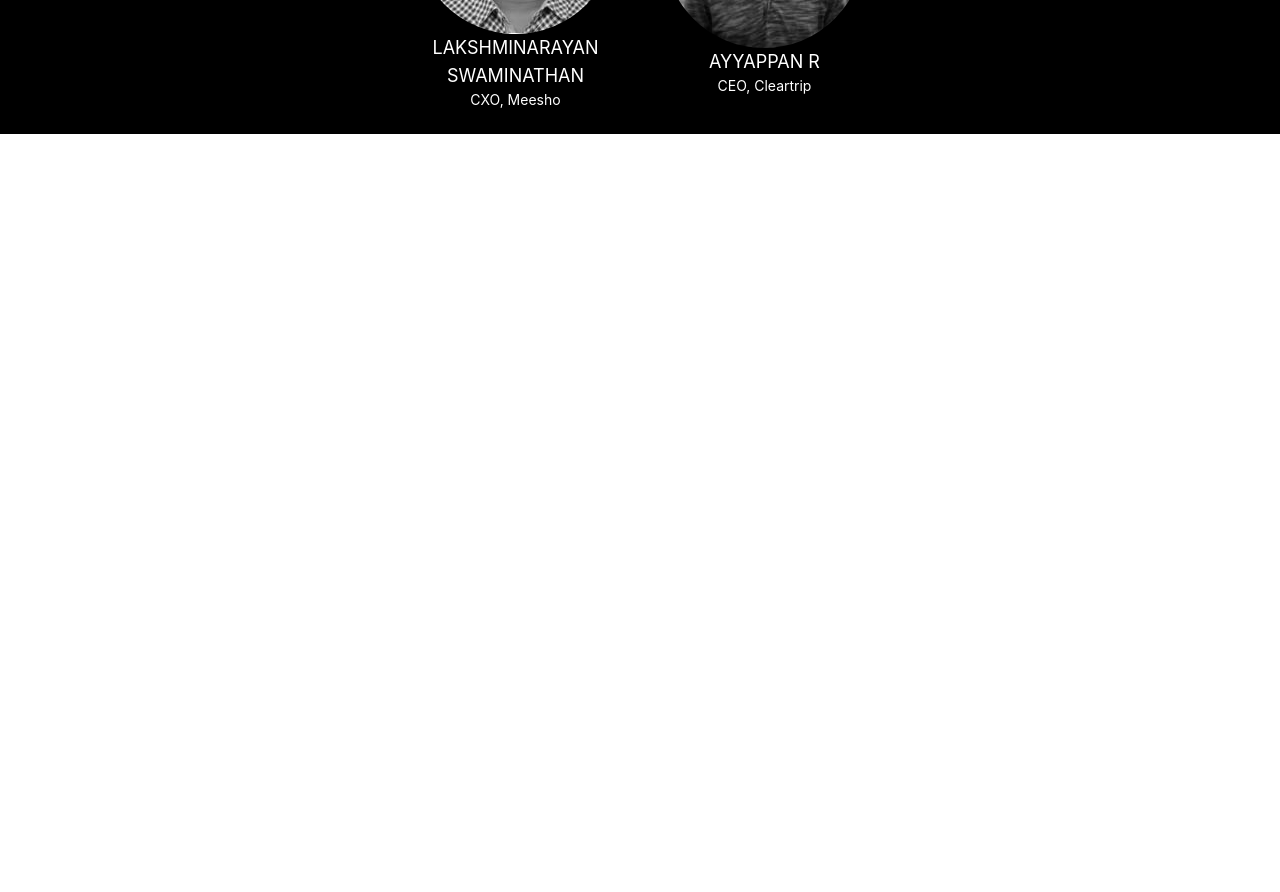
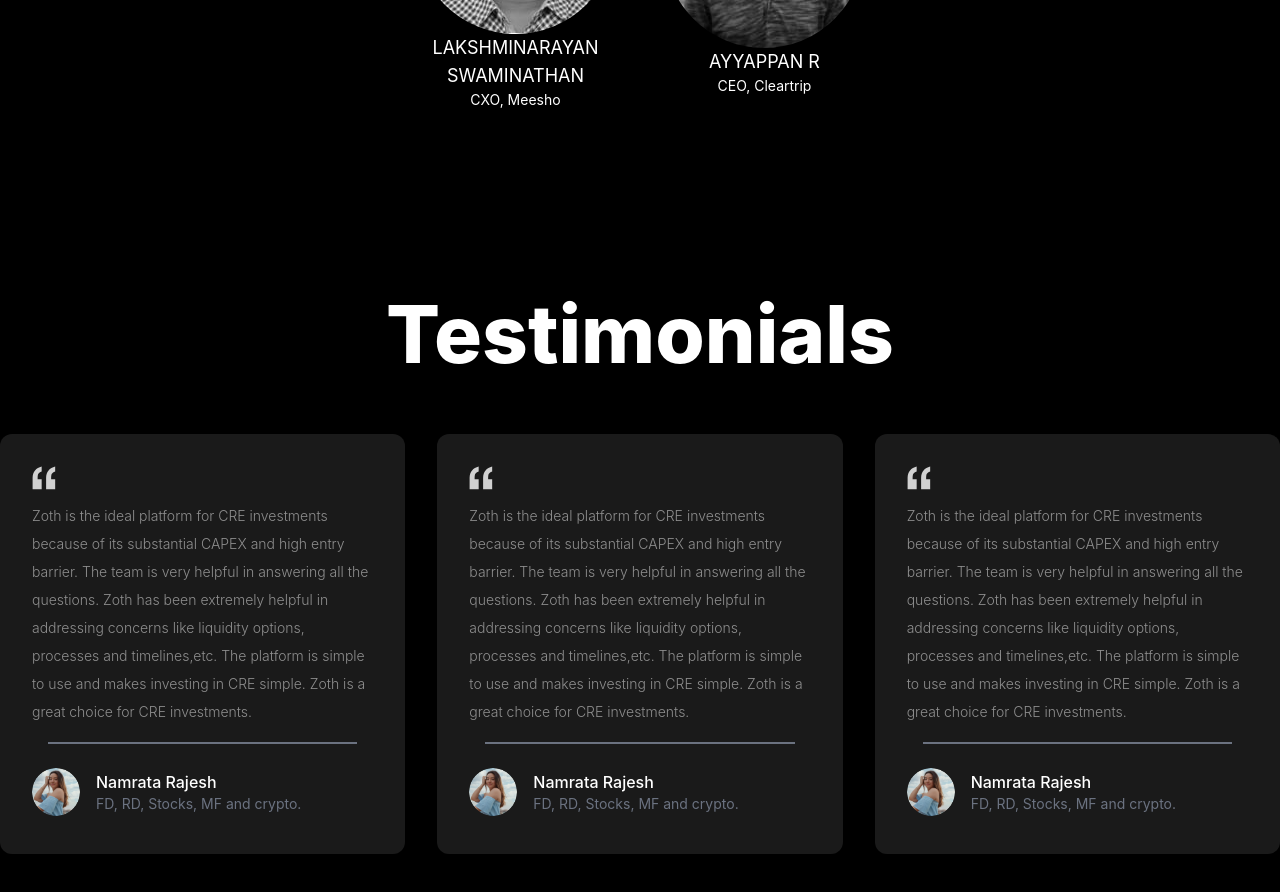
Before and after one commit to 0xZothio/landing_page_v1, a React (Create React App) app: page / in a window 1280 px wide. Shown: the part 2600-3492 px from the top of the page. Before the commit the page ends 2734 px from the top, so only its background shows below. Built offline with nearby package versions, Linux system fonts and the light colour scheme.

Commit message:
testimonials

```diff
--- a/src/components/Backers.js
+++ b/src/components/Backers.js
@@ -26,6 +26,7 @@ function Backers() {
             </div>
           ))}
         </div>
+
       </div>
     </>
   );
--- /dev/null
+++ b/src/components/Testimonials.js
@@ -0,0 +1,109 @@
+import React from "react";
+
+function Testimonials() {
+  return (
+    <div className="bg-black text-white w-full flex flex-col items-center justify-center h-full">
+      <div className="mt-[100px] py-10">
+        <h1 className="text-[80px] text-center font-extrabold">Testimonials</h1>
+
+        <div className="flex  max-w-7xl mx-auto gap-8 group my-10">
+          <div className="bg-white/10 group-hover:blur-sm hover:!blur-none group-hover:scale-[0.85] hover:!scale-100 duration-500 cursor-pointer p-8 rounded-xl ">
+            <img src="/quote.svg" alt="" />
+
+            <p className="text-sm leading-7 my-3 font-light opacity-50">
+              Zoth is the ideal platform for CRE investments because of its
+              substantial CAPEX and high entry barrier. The team is very helpful
+              in answering all the questions. Zoth has been extremely helpful in
+              addressing concerns like liquidity options, processes and
+              timelines,etc. The platform is simple to use and makes investing
+              in CRE simple. Zoth is a great choice for CRE investments.
+            </p>
+
+            <div className="border-t-2 border-gray-500 m-4"></div>
+
+            <div class="inline-flex items-center mt-2">
+              <img
+                alt="testimonial"
+                src="/testimonial.png"
+                class="w-12 h-12 rounded-full flex-shrink-0 object-cover object-center"
+              />
+              <span class="flex-grow flex flex-col pl-4">
+                <span class="title-font font-medium text-white">
+                  Namrata Rajesh
+                </span>
+                <span class="text-gray-500 text-sm">
+                  FD, RD, Stocks, MF and crypto.
+                </span>
+              </span>
+            </div>
+          </div>
+
+          <div className="bg-white/10 group-hover:blur-sm hover:!blur-none group-hover:scale-[0.85] hover:!scale-100 duration-500 cursor-pointer p-8 rounded-xl ">
+            <img src="/quote.svg" alt="" />
+
+            <p className="text-sm leading-7 my-3 font-light opacity-50">
+              Zoth is the ideal platform for CRE investments because of its
+              substantial CAPEX and high entry barrier. The team is very helpful
+              in answering all the questions. Zoth has been extremely helpful in
+              addressing concerns like liquidity options, processes and
+              timelines,etc. The platform is simple to use and makes investing
+              in CRE simple. Zoth is a great choice for CRE investments.
+            </p>
+
+            <div className="border-t-2 border-gray-500 m-4"></div>
+
+            <div class="inline-flex items-center mt-2">
+              <img
+                alt="testimonial"
+                src="/testimonial.png"
+                class="w-12 h-12 rounded-full flex-shrink-0 object-cover object-center"
+              />
+              <span class="flex-grow flex flex-col pl-4">
+                <span class="title-font font-medium text-white">
+                  Namrata Rajesh
+                </span>
+                <span class="text-gray-500 text-sm">
+                  FD, RD, Stocks, MF and crypto.
+                </span>
+              </span>
+            </div>
+
+          </div>
+
+          <div className="bg-white/10 group-hover:blur-sm hover:!blur-none group-hover:scale-[0.85] hover:!scale-100 duration-500 cursor-pointer p-8 rounded-xl ">
+            <img src="/quote.svg" alt="" />
+
+            <p className="text-sm leading-7 my-3 font-light opacity-50">
+              Zoth is the ideal platform for CRE investments because of its
+              substantial CAPEX and high entry barrier. The team is very helpful
+              in answering all the questions. Zoth has been extremely helpful in
+              addressing concerns like liquidity options, processes and
+              timelines,etc. The platform is simple to use and makes investing
+              in CRE simple. Zoth is a great choice for CRE investments.
+            </p>
+
+            <div className="border-t-2 border-gray-500 m-4"></div>
+
+            <div class="inline-flex items-center mt-2">
+              <img
+                alt="testimonial"
+                src="/testimonial.png"
+                class="w-12 h-12 rounded-full flex-shrink-0 object-cover object-center"
+              />
+              <span class="flex-grow flex flex-col pl-4">
+                <span class="title-font font-medium text-white">
+                  Namrata Rajesh
+                </span>
+                <span class="text-gray-500 text-sm">
+                  FD, RD, Stocks, MF and crypto.
+                </span>
+              </span>
+            </div>
+          </div>
+        </div>
+      </div>
+    </div>
+  );
+}
+
+export default Testimonials;
--- a/src/pages/LandingPage.js
+++ b/src/pages/LandingPage.js
@@ -1,5 +1,6 @@
 import React from "react";
 import About from "../components/About";
+import Testimonials from "../components/Testimonials";
 
 function LandingPage() {
   return (
@@ -7,6 +8,8 @@ function LandingPage() {
       {/* About Us */}
       <About />
 
+      {/* Testimonials */}
+      <Testimonials />
     </>
   );
 }
```
Also changed, not shown: public/quote.svg (added), public/testimonial.png (added).
